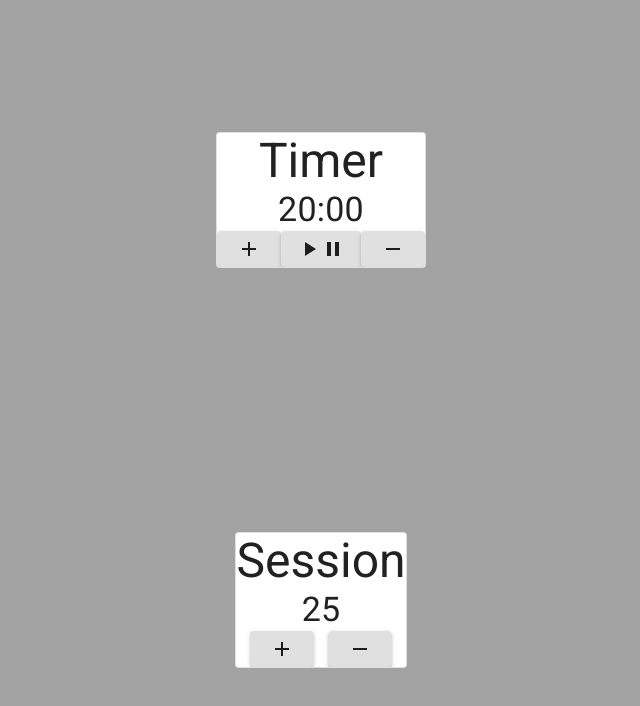
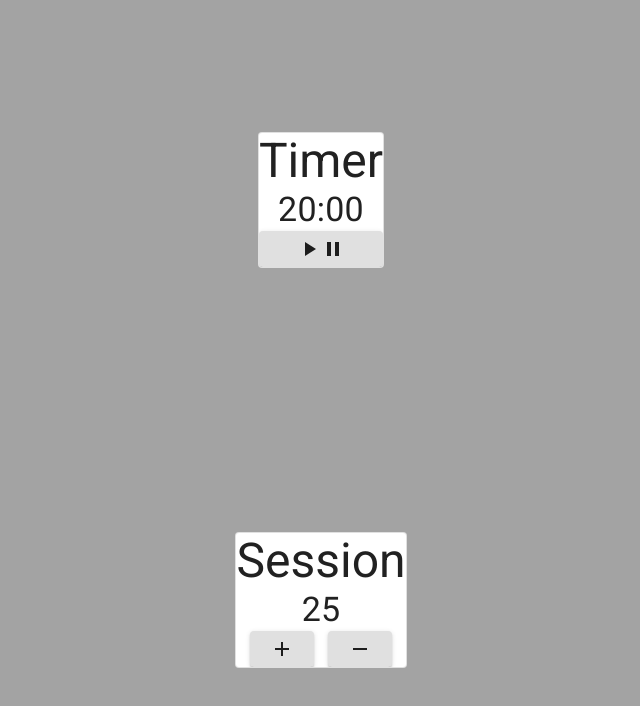
Before and after one commit to mhgamboa/pomodoro-clock, a React (Create React App) app: page / in a window 1280 px wide. Shown: the top 706 px of the page, without its empty margins (319-959 px from the left). Built offline with nearby package versions, Linux system fonts and the light colour scheme.

Commit message:
update ui

```diff
--- a/src/components/Timer.js
+++ b/src/components/Timer.js
@@ -1,4 +1,4 @@
-import React from "react";
+import React, { useState } from "react";
 import "../index.css";
 
 // Material-Ui Components
@@ -9,7 +9,8 @@ import PlayArrowIcon from "@material-ui/icons/PlayArrow";
 import PauseIcon from "@material-ui/icons/Pause";
 
 export default function Timer({ minute, second, setMinute }) {
-  console.log(minute);
+  let [timerActive, runTimer] = useState(false);
+
   function adjustTime(mathOperation) {
     switch (mathOperation) {
       case "add":
@@ -23,6 +24,11 @@ export default function Timer({ minute, second, setMinute }) {
         break;
     }
   }
+
+  const toggleTimer = () => {
+    setInterval(() => console.log("hi"), 1000);
+  };
+
   return (
     <Card className="border" variant="outlined">
       <Typography variant="h3" align="center">
@@ -33,23 +39,14 @@ export default function Timer({ minute, second, setMinute }) {
       </Typography>
 
       <div className="plusMinusContainer">
+        {/* Play/Pause Putton */}
         <Button
-          className="plus"
-          onClick={() => adjustTime("add")}
           variant="contained"
+          onClick={() => toggleTimer()}
+          fullWidth={true}
         >
-          <AddIcon />
-        </Button>
-        <Button variant="contained">
           <PlayArrowIcon />
           <PauseIcon />
-        </Button>
-        <Button
-          className="minus"
-          onClick={() => adjustTime("minus")}
-          variant="contained"
-        >
-          <RemoveIcon />
         </Button>
       </div>
     </Card>
```
